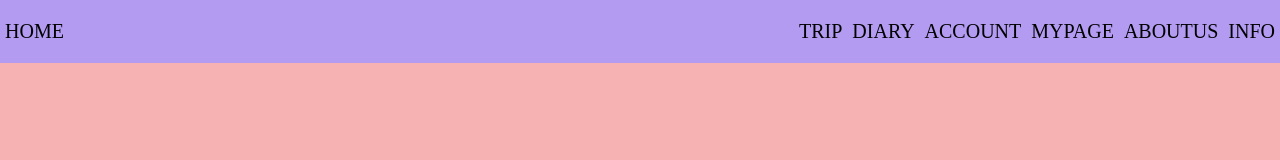
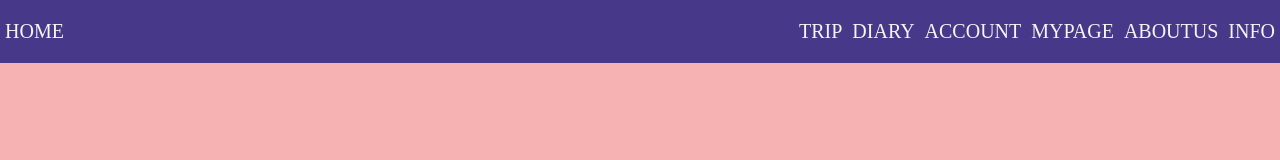
Before and after one commit to codestates/just-moment-trip, a React app in the folder client/: page /info in a window 1280 px wide. Shown: the top 160 px of the page. Built offline with nearby package versions, Linux system fonts and the light colour scheme; the HTML template or start-up script is replaced by a standard one; a web font is replaced by a local one.

Commit message:
CSS:Diary 진짜 끝

```diff
--- a/client/src/components/Diary/DiaryList.js
+++ b/client/src/components/Diary/DiaryList.js
@@ -109,7 +109,7 @@ function DiaryList({
     display: grid;
     grid-template-columns: repeat(auto-fill, minmax(25vw, 1fr));
     text-align: center;
-    background-color: white;
+    background-color: rgb(211, 226, 244);
   `;
 
   const DiaryBox = styled.div`
--- a/client/src/components/common/Navbar.js
+++ b/client/src/components/common/Navbar.js
@@ -14,7 +14,7 @@ const NavbarBox = styled.div`
   font-family: ManfuMedium;
   padding: 20px 0px;
   width: 100%;
-  background-color: #b39bf2;
+  background-color: rgb(72, 56, 137);
   z-index: 100;
 `;
 
@@ -23,45 +23,57 @@ function Navbar() {
     <NavbarBox>
       <div>
         <div className="Navbar_1" style={{ padding: '0 5px' }}>
-          <Link style={{ textDecoration: 'none', color: 'black' }} to="/">
+          <Link style={{ textDecoration: 'none', color: 'whitesmoke' }} to="/">
             HOME
           </Link>
         </div>
       </div>
       <div style={{ display: 'flex' }}>
         <div className="Navbar_2" style={{ padding: '0 5px' }}>
-          <Link style={{ textDecoration: 'none', color: 'black' }} to="/trip">
+          <Link
+            style={{ textDecoration: 'none', color: 'whitesmoke' }}
+            to="/trip"
+          >
             TRIP
           </Link>
         </div>
         <div className="Navbar_3" style={{ padding: '0 5px' }}>
-          <Link style={{ textDecoration: 'none', color: 'black' }} to="/diary">
+          <Link
+            style={{ textDecoration: 'none', color: 'whitesmoke' }}
+            to="/diary"
+          >
             DIARY
           </Link>
         </div>
         <div className="Navbar_4" style={{ padding: '0 5px' }}>
           <Link
-            style={{ textDecoration: 'none', color: 'black' }}
+            style={{ textDecoration: 'none', color: 'whitesmoke' }}
             to="/account"
           >
             ACCOUNT
           </Link>
         </div>{' '}
         <div className="Navbar_5" style={{ padding: '0 5px' }}>
-          <Link style={{ textDecoration: 'none', color: 'black' }} to="/mypage">
+          <Link
+            style={{ textDecoration: 'none', color: 'whitesmoke' }}
+            to="/mypage"
+          >
             MYPAGE
           </Link>
         </div>
         <div className="Navbar_6" style={{ padding: '0 5px' }}>
           <Link
-            style={{ textDecoration: 'none', color: 'black' }}
+            style={{ textDecoration: 'none', color: 'whitesmoke' }}
             to="/aboutUs"
           >
             ABOUTUS
           </Link>
         </div>
         <div className="Navbar_6" style={{ padding: '0 5px' }}>
-          <Link style={{ textDecoration: 'none', color: 'black' }} to="/info">
+          <Link
+            style={{ textDecoration: 'none', color: 'whitesmoke' }}
+            to="/info"
+          >
             INFO
           </Link>
         </div>
--- a/client/src/pages/Diary.js
+++ b/client/src/pages/Diary.js
@@ -10,7 +10,6 @@ const Box = styled.div`
   padding-top: 150px;
   display: flex;
   justify-content: center;
-  border: 10px solid #312352;
   background-color: rgb(211, 226, 244);
   font-family: SsurroundFont;
 `;
```
Also changed, not shown: client/src/components/common/Footer.js (+4 -3 lines).
